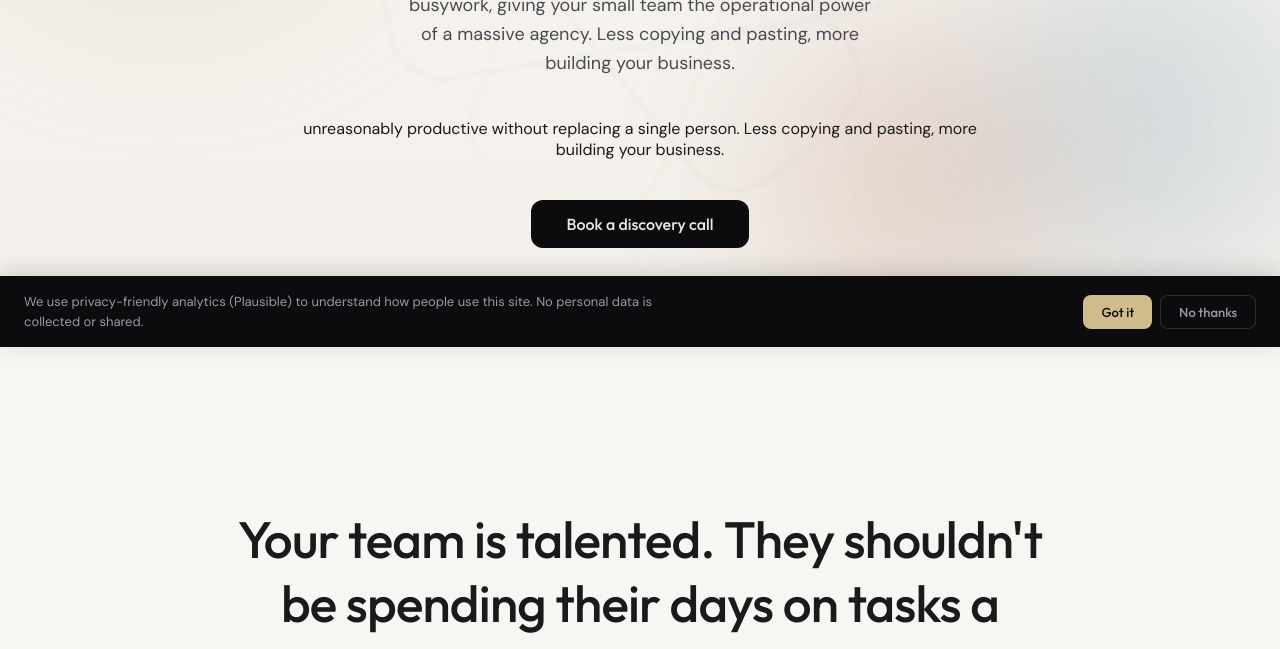
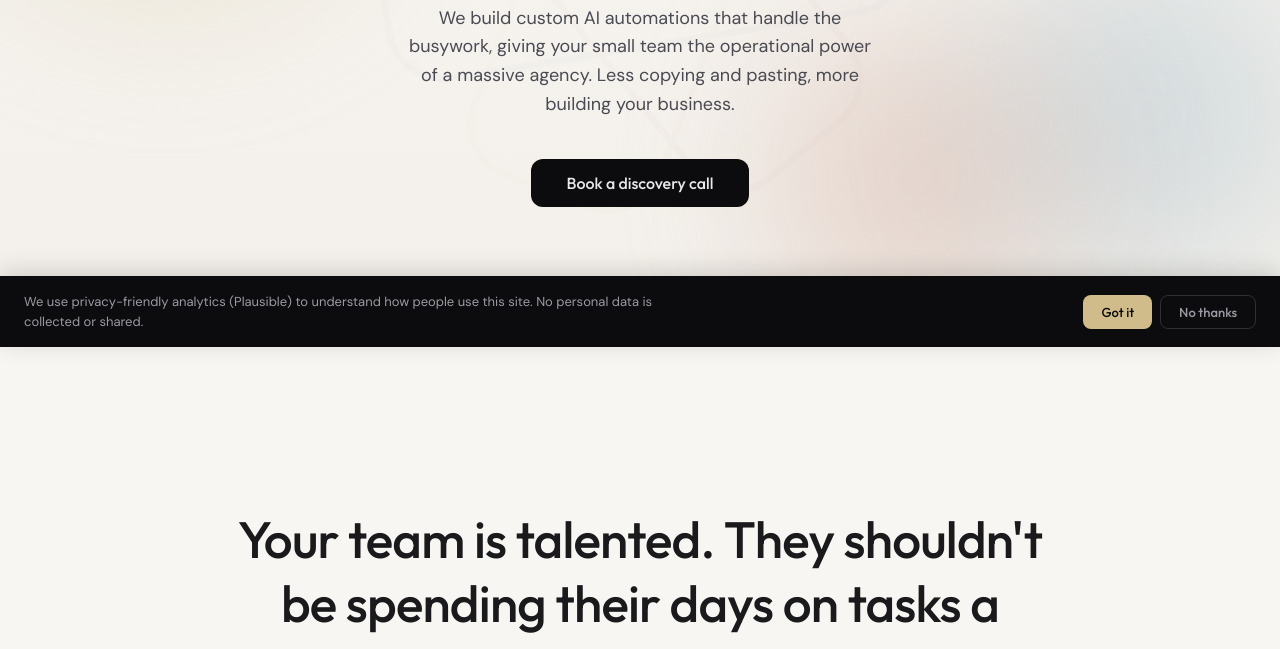
Before and after one commit to Pellucen/pely.ai, a plain HTML site: page index.html in a window 1280 px wide. Shown: the part 453-1102 px from the top of the page. Drawn offline with Linux system fonts and the light colour scheme; no server answers; animation ran at ten frames a second.

Commit message:
update the hero copy

```diff
--- a/index.html
+++ b/index.html
@@ -209,7 +209,7 @@
       <svg width="104" height="104"><use href="#brand-mark-filled"/></svg>
     </div>
     <h1>Scale your output.<br>Not your payroll.</h1>
-    <p>We build custom AI automations that handle the busywork, giving your small team the operational power of a massive agency. Less copying and pasting, more building your business.</p> unreasonably productive without replacing a single person. Less copying and pasting, more building your business.</p>
+    <p>We build custom AI automations that handle the busywork, giving your small team the operational power of a massive agency. Less copying and pasting, more building your business.</p>
     <a href="#contact" class="hero-cta" aria-label="Book a discovery call — go to contact form">Book a discovery call</a>
   </div>
 </section>
```
